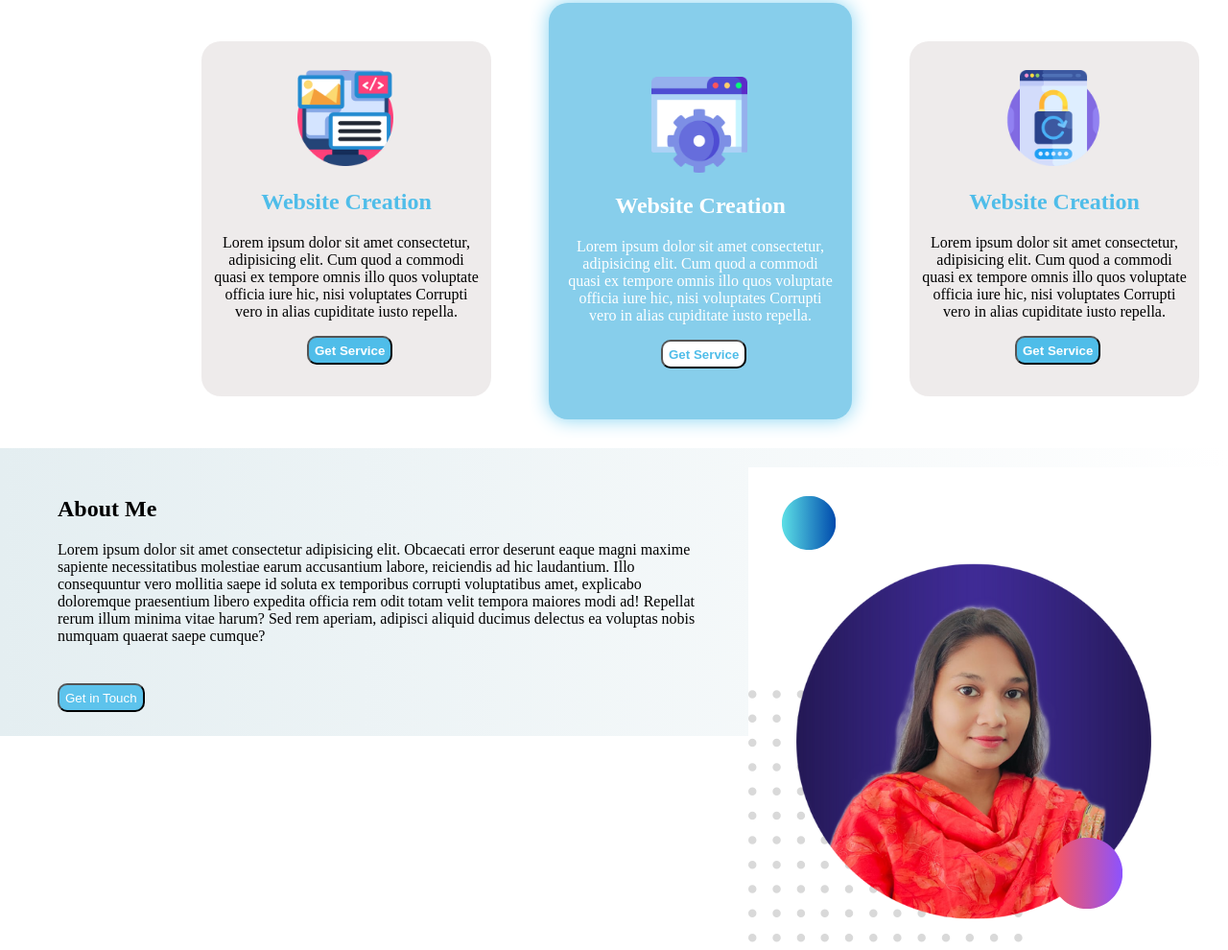
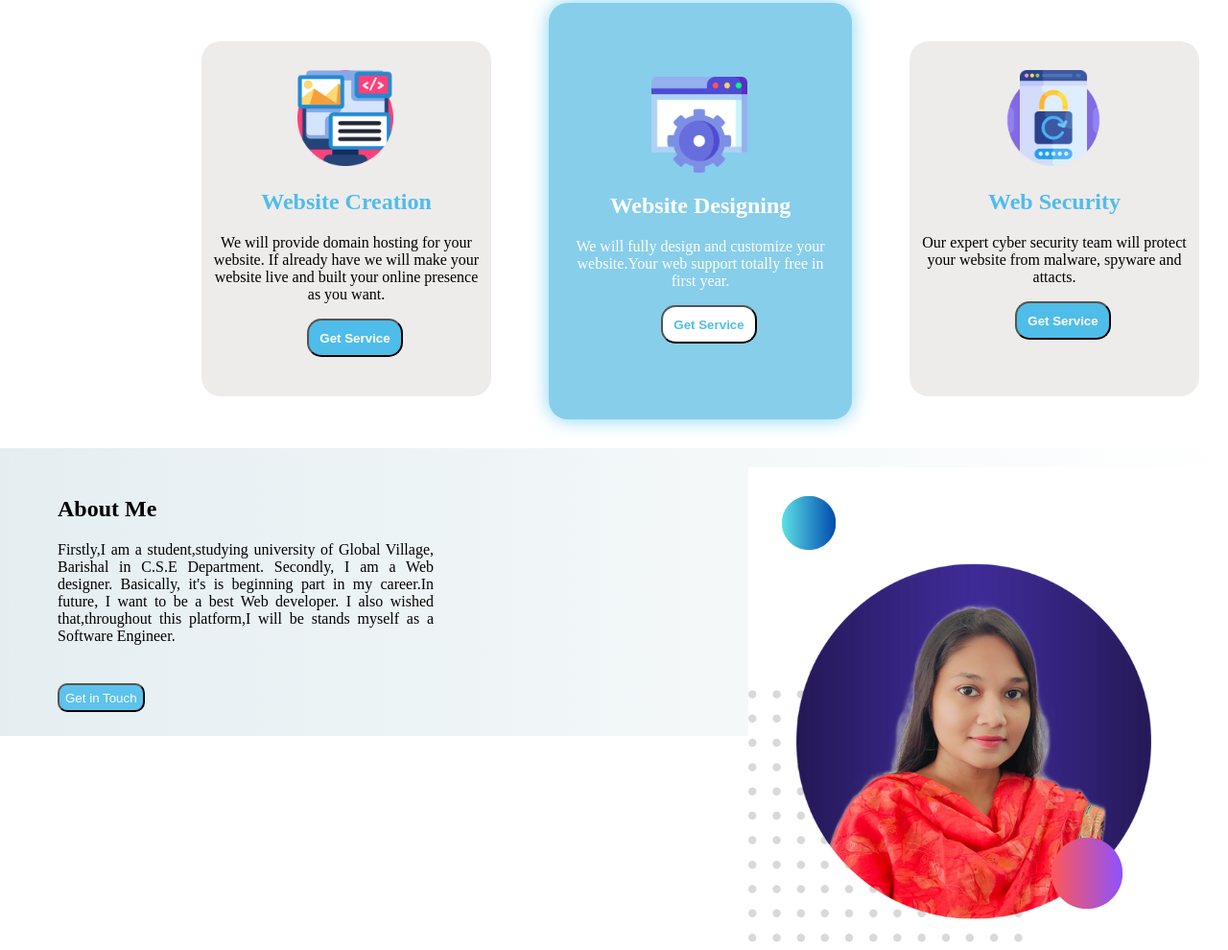
Before and after one commit to jannatultajri/my-portfolio, a plain HTML site: page index.html in a window 1280 px wide. Shown: the part 627-1617 px from the top of the page at 96% size. Drawn offline with Linux system fonts and the light colour scheme.

Commit message:
first commit

```diff
--- a/index.html
+++ b/index.html
@@ -64,31 +64,32 @@
             <div class="s1">
                 <img style="margin-left: 90px;margin-top: 20px;" src="mockup.png" width="100px">
                 <h1 style="text-align: center; color: rgb(79, 189, 233)">Website Creation</h1>
-                <p style="text-align: center;color:black;">Lorem ipsum dolor sit amet consectetur, adipisicing elit.
-                    Cum quod a commodi quasi ex tempore omnis illo quos voluptate officia iure hic,
-                    nisi voluptates Corrupti vero in alias cupiditate iusto repella.</p>
+                <p style="text-align: center;color:black;">We will provide domain hosting for your website.
+                    If already have we will make your website live and built your online presence as you want.
+                </p>
                 <button
-                    style="margin-left:100px ;background-color:  rgb(79, 189, 233);color: white;font-weight: bold;">Get
+                    style="height: 40px;width: 100px;border-radius: 15px; margin-left:100px ;background-color:  rgb(79, 189, 233);color: white;font-weight: bold;">Get
                     Service</button>
             </div>
             <div class="s2">
                 <img style="margin-left: 90px;margin-top: 60px;" src="web-development.png" width="100px">
-                <h1 style="text-align: center;margin-top: 17px;color: white;">Website Creation</h1>
-                <p style="text-align: center;color:white">Lorem ipsum dolor sit amet consectetur, adipisicing elit.
-                    Cum quod a commodi quasi ex tempore omnis illo quos voluptate officia iure hic,
-                    nisi voluptates Corrupti vero in alias cupiditate iusto repella.</p>
+                <h1 style="text-align: center;margin-top: 17px;color: white;">Website Designing</h1>
+                <p style="text-align: center;color:white">We will fully design and customize your website.Your web
+                    support
+                    totally free in first year.
+                </p>
                 <button
-                    style="margin-left:100px;color:  rgb(79, 189, 233);background-color: white;font-weight: bold;;">Get
+                    style="height: 40px;width: 100px;border-radius: 15px; margin-left:100px;color:  rgb(79, 189, 233);background-color: white;font-weight: bold;;">Get
                     Service</button>
             </div>
             <div class="s3">
                 <img style="margin-left: 90px;margin-top: 20px;" src="reset.png" width="100px">
-                <h1 style="text-align: center;color: rgb(79, 189, 233);">Website Creation</h1>
-                <p style="text-align: center;">Lorem ipsum dolor sit amet consectetur, adipisicing elit.
-                    Cum quod a commodi quasi ex tempore omnis illo quos voluptate officia iure hic,
-                    nisi voluptates Corrupti vero in alias cupiditate iusto repella.</p>
+                <h1 style="text-align: center;color: rgb(79, 189, 233);">Web Security</h1>
+                <p style="text-align: center;">Our expert cyber security team will protect your website from malware,
+                    spyware and attacts.
+                </p>
                 <button
-                    style="margin-left:100px ;background-color:  rgb(79, 189, 233);color: white;font-weight: bold;">Get
+                    style="height: 40px;width: 100px;border-radius: 15px; margin-left:100px ;background-color:  rgb(79, 189, 233);color: white;font-weight: bold;">Get
                     Service</button>
             </div>
         </div>
@@ -98,14 +99,15 @@
         <div class="md1">
             <div style="margin-right: 20px;" class="about">
                 <h1 style="margin: 20px;">About Me</h1>
-                <p style="margin: 20px; justify;">Lorem ipsum dolor sit amet consectetur adipisicing
-                    elit.
-                    Obcaecati error deserunt eaque magni maxime sapiente necessitatibus molestiae earum accusantium
-                    labore, reiciendis ad hic laudantium. Illo consequuntur vero mollitia saepe id soluta
-                    ex temporibus corrupti voluptatibus amet, explicabo doloremque praesentium libero
-                    expedita officia rem odit totam velit tempora maiores modi ad! Repellat rerum illum minima
-                    vitae harum? Sed rem aperiam,
-                    adipisci aliquid ducimus delectus ea voluptas nobis numquam quaerat saepe cumque?</p>
+                <div style="width: 60%;text-align:justify ;">
+                    <p style="margin: 20px;">Firstly,I am a student,studying university of Global
+                        Village, Barishal in C.S.E Department. Secondly,
+                        I am a Web designer. Basically, it's is beginning part
+                        in my career.In future, I want to be a best
+                        Web developer. I also wished that,throughout this
+                        platform,I will be stands myself as a
+                        Software Engineer.</p>
+                </div>
                 <button style="margin: 20px;background-color:rgb(93, 195, 236);color: white;">Get in
                     Touch</button>
             </div>
@@ -116,7 +118,9 @@
     </section>
     <section>
         <footer>
-            <p style="text-align: center;margin:100px;">Thank you❤️❤️</p>
+            <div style="margin:500px auto;">
+                <p style="text-align: center;padding:30px;">Thank you❤️❤️</p>
+            </div>
         </footer>
     </section>
 </body>
```
